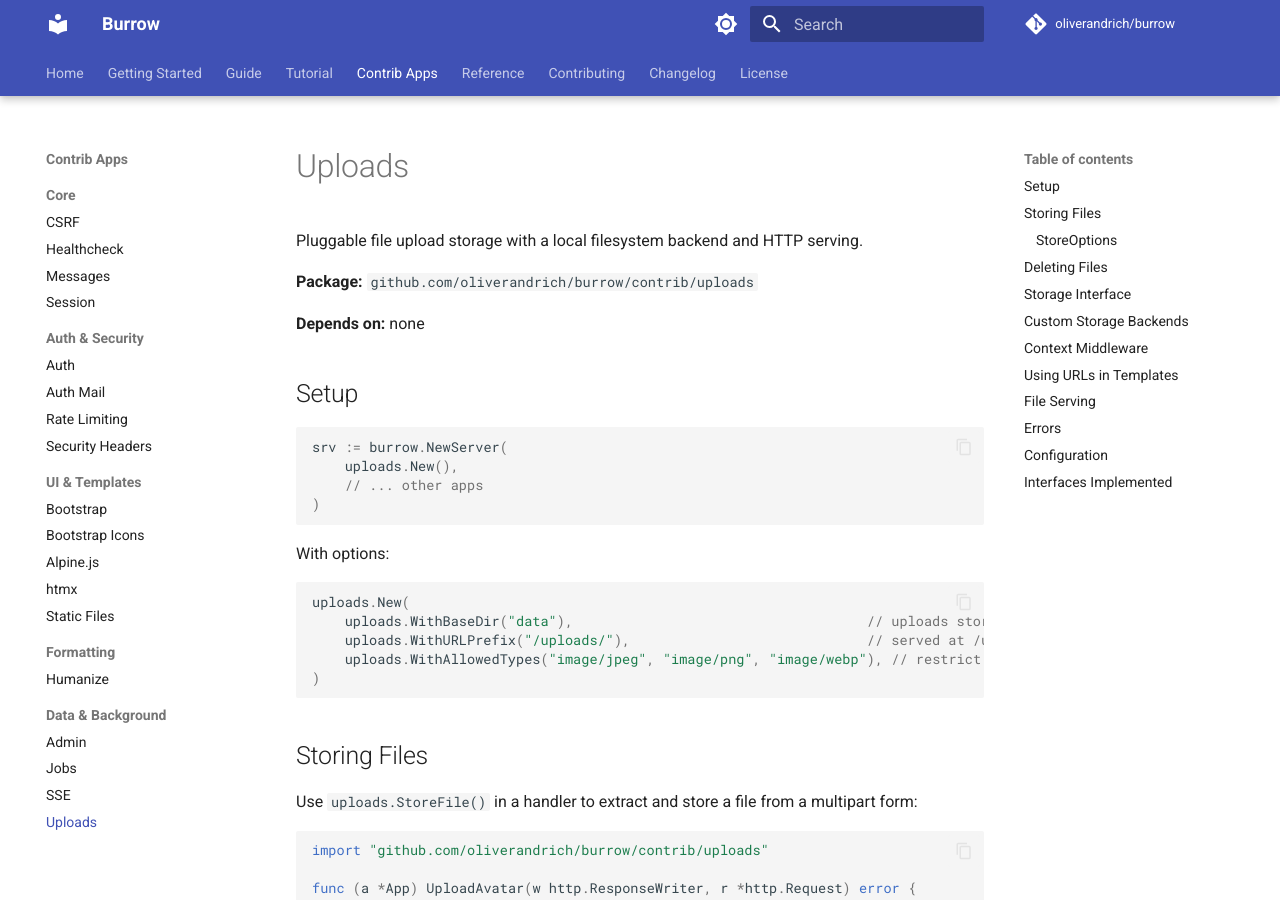
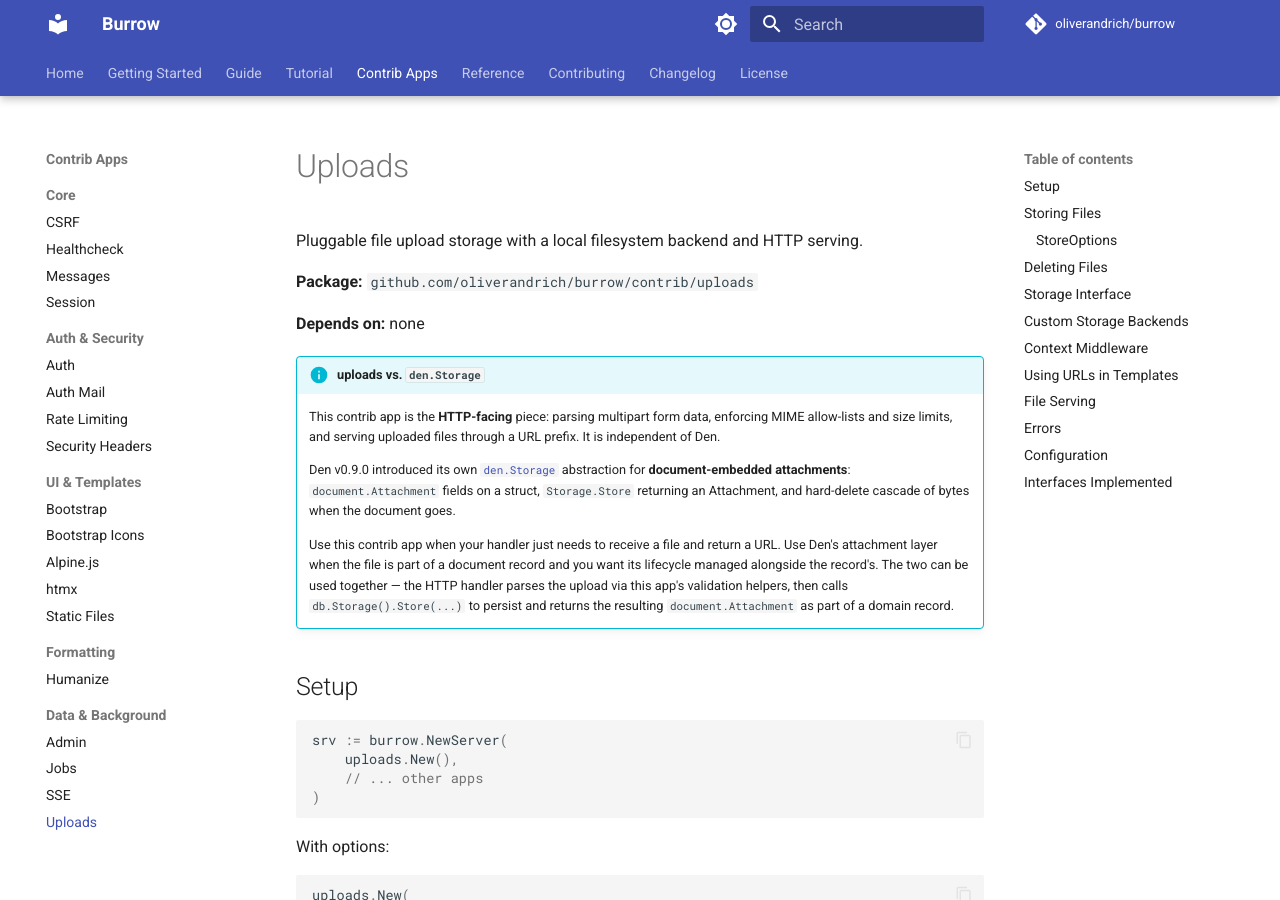
Before and after one commit to oliverandrich/burrow, an MkDocs documentation site: the page built from docs/contrib/uploads.md, in a window 1280 px wide and 900 px high. Built offline with MkDocs 1.6.1 and Material for MkDocs 9.7.7, drawn with Linux system fonts in a browser that asks for light colours; comment, search, counter and statistics services are not loaded.

Commit message:
chore: upgrade den to v0.9.0
Den 0.9.0 adds document.Attachment + den.Storage for document-embedded
file references. contrib/uploads remains the HTTP-multipart-facing
layer; the two are complementary. uploads.md gains an info box up
front explaining the boundary so users pick the right tool.

1488 tests still green across all 29 burrow packages.

```diff
--- a/docs/contrib/uploads.md
+++ b/docs/contrib/uploads.md
@@ -5,6 +5,24 @@ Pluggable file upload storage with a local filesystem backend and HTTP serving.
 **Package:** `github.com/oliverandrich/burrow/contrib/uploads`
 
 **Depends on:** none
+
+!!! info "uploads vs. `den.Storage`"
+    This contrib app is the **HTTP-facing** piece: parsing multipart form
+    data, enforcing MIME allow-lists and size limits, and serving uploaded
+    files through a URL prefix. It is independent of Den.
+
+    Den v0.9.0 introduced its own [`den.Storage`](https://den-odm.readthedocs.io/guide/attachments/)
+    abstraction for **document-embedded attachments**:
+    `document.Attachment` fields on a struct, `Storage.Store` returning an
+    Attachment, and hard-delete cascade of bytes when the document goes.
+
+    Use this contrib app when your handler just needs to receive a file
+    and return a URL. Use Den's attachment layer when the file is part of
+    a document record and you want its lifecycle managed alongside the
+    record's. The two can be used together — the HTTP handler parses the
+    upload via this app's validation helpers, then calls
+    `db.Storage().Store(...)` to persist and returns the resulting
+    `document.Attachment` as part of a domain record.
 
 ## Setup
 
```
Also changed, not shown: CHANGELOG.md (+4 -0 lines), THIRD_PARTY_LICENSES.md (+1 -1 lines), 2 other files.
